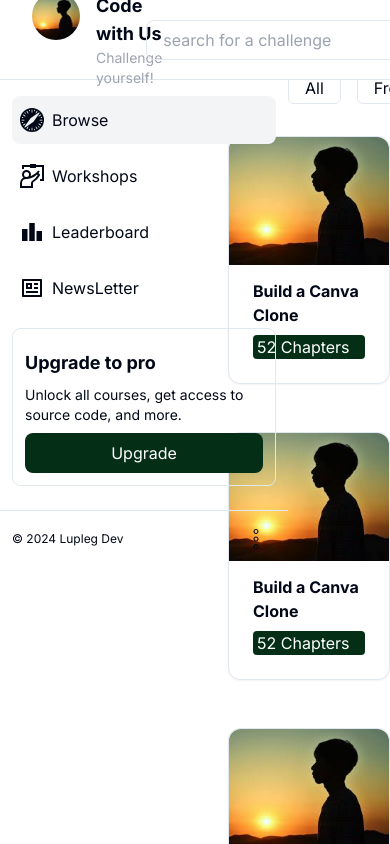
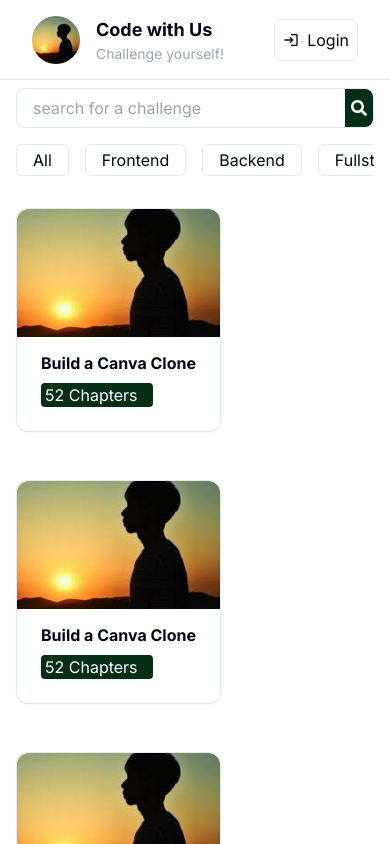
Before and after one commit to Lupleg/Conference, a Next.js app: page /dashboard-2 in a window 390 px wide. Shown: the top 844 px of the page. Built offline with nearby package versions, Linux system fonts and the light colour scheme.

Commit message:
optimized the dashboard layout

```diff
--- a/app/courses/page.jsx
+++ b/app/courses/page.jsx
@@ -3,7 +3,8 @@
 export default function page() {
   return (
     <div>
-      Courses
+      <h1>courses page</h1>
+
     </div>
   )
 }
--- a/app/dashboard-2/page.jsx
+++ b/app/dashboard-2/page.jsx
@@ -1,10 +1,15 @@
 
 import ChallengeCard from "@/components/DashComponents/ChallengeCard";
+import { FaSearch } from "react-icons/fa";
 
 
 export default function DashBoard() {
   return (
-    <div className="md:p-8 ml-72 mt-14 h-screen mr-0">
+    <div className="">
+      <div className='border flex rounded-lg px-0 h-10 pl-4 md:hidden'>
+        <input type="text" placeholder='search for a challenge' className='w-[500px] border-none outline-none' />
+        <button className='bg-green-950 p-2 px-1 rounded-r-lg w-10 flex justify-center items-center hover:bg-green-900 h-full'><FaSearch className='text-[#ffffff]'/></button>
+      </div>
       <div className="flex overflow-x-scroll h-16 space-x-4 overflow-y-hidden items-center">
         <button className=" rounded-md px-4 py-2 border h-8 flex justify-center items-center hover:bg-gray-100">All</button>
         <button className=" rounded-md px-4 py-2 border h-8 flex justify-center items-center hover:bg-gray-100">Frontend</button>
@@ -18,7 +23,7 @@
         <button className=" rounded-md px-2 py-2 border h-8 flex justify-center items-center min-w-[130px] hover:bg-gray-100">Cyber Security</button>
         <button className=" rounded-md px-2 py-2 border h-8 flex justify-center items-center min-w-[170px] hover:bg-gray-100">Game Development</button>
       </div>
-      <div className="flex justify-end flex-wrap gap-4 ">
+      <div className="flex justify-start flex-wrap gap-4 ">
         <ChallengeCard />
         <ChallengeCard />
         <ChallengeCard />
--- a/app/layout.js
+++ b/app/layout.js
@@ -17,7 +17,9 @@
         <DashNav />
         <div className="">
           <LeftSideBar />
+          <div className="p-8 px-4 lg:ml-72 mt-14 mr-0">
           {children}
+          </div>
         </div>
       </body>
     </html>
--- a/components/DashComponents/ChallengeCard.jsx
+++ b/components/DashComponents/ChallengeCard.jsx
@@ -2,7 +2,7 @@
 
 export default function ChallengeCard() {
   return (
-    <Card className="group rounded-xl w-[290px] my-4">
+    <Card className="group rounded-xl lg:w-[300px] md:w-[250px] sm:w-[200px] my-4">
       <div className=" h-[50px] w-full rounded-xl">
         <img
           src="/profile-sample.jpeg"
--- a/components/DashComponents/DashNav.jsx
+++ b/components/DashComponents/DashNav.jsx
@@ -18,7 +18,7 @@
           </p>
         </div>
       </div>
-      <div className='border flex rounded-lg px-0 h-10 pl-4'>
+      <div className='border lg:flex rounded-lg px-0 h-10 pl-4 hidden'>
         <input type="text" placeholder='search for a challenge' className='w-[500px] border-none outline-none' />
         <button className='bg-green-950 p-2 px-1 rounded-r-lg w-10 flex justify-center items-center hover:bg-green-900 h-full'><FaSearch className='text-[#ffffff]'/></button>
       </div>
--- a/components/DashComponents/LeftSideBar.jsx
+++ b/components/DashComponents/LeftSideBar.jsx
@@ -5,23 +5,24 @@
 import { RiNewsLine } from "react-icons/ri";
 import { Separator } from "@/components/ui/separator";
 import { CiMenuKebab } from "react-icons/ci";
+import Link  from "next/link";
 
 function LeftSideBar() {
   return (
-    <div className="w-72 flex flex-col justify-start items-center fixed space-y-2 h-[473px] pt-2 left-0 top-20 z-40 overflow-y-scroll">
+    <div className="w-72 lg:flex flex-col justify-start items-center fixed space-y-2 h-[473px] pt-2 left-0 top-20 z-40 overflow-y-scroll hidden">
       <div className="flex flex-col space-y-2 w-full pt-2 pb-2 px-3">
-        <button className="rounded-lg bg-gray-100 w-full flex px-2 h-12 justify-start items-center space-x-2 ">
-          <BsBrowserSafari className="h-6 w-6" /> <span>Browse</span>
-        </button>
-        <button className="rounded-lg hover:bg-gray-100 w-full flex px-2 h-12 justify-start items-center space-x-2 ">
-          <GrWorkshop className="h-6 w-6" /> <span>Workshops</span>
-        </button>
-        <button className="rounded-lg hover:bg-gray-100 w-full flex px-2 h-12 justify-start items-center space-x-2 ">
-          <MdLeaderboard className="h-6 w-6" /> <span>Leaderboard</span>
-        </button>
-        <button className="rounded-lg hover:bg-gray-100 w-full flex px-2 h-12 justify-start items-center space-x-2">
-          <RiNewsLine className="h-6 w-6" /> <span>NewsLetter</span>
-        </button>
+        <Link href="/courses" className="rounded-lg bg-gray-100 w-full flex px-2 h-12 justify-start items-center space-x-2 ">
+          <BsBrowserSafari className="h-6 w-6 text-green-950" /> <span>Browse</span>
+        </Link>
+        <Link href="#" className="rounded-lg hover:bg-gray-100 w-full flex px-2 h-12 justify-start items-center space-x-2 ">
+          <GrWorkshop className="h-6 w-6 text-green-950" /> <span>Workshops</span>
+        </Link>
+        <Link href="#" className="rounded-lg hover:bg-gray-100 w-full flex px-2 h-12 justify-start items-center space-x-2 ">
+          <MdLeaderboard className="h-6 w-6 text-green-950" /> <span>Leaderboard</span>
+        </Link>
+        <Link href="#" className="rounded-lg hover:bg-gray-100 w-full flex px-2 h-12 justify-start items-center space-x-2">
+          <RiNewsLine className="h-6 w-6 text-green-950" /> <span>NewsLetter</span>
+        </Link>
       </div>
       <div className="w-full px-3">
         <div className="border p-3 rounded-lg mb-4">
```
